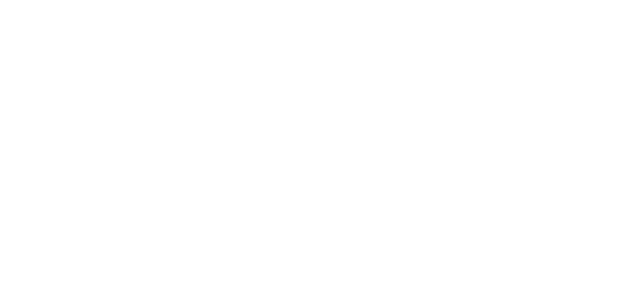
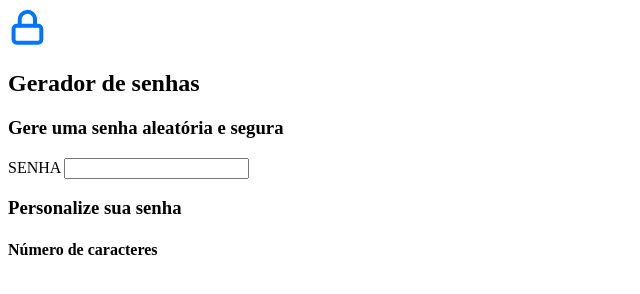
Before and after one commit to santtstw/crie-uma-senha, a plain HTML site: page index.html in a window 1280 px wide. Shown: the whole page, without its empty margins (0-640 px from the left). Drawn offline with Linux system fonts and the light colour scheme.

Commit message:
qwasdfghhg

```diff
--- a/index.html
+++ b/index.html
@@ -9,7 +9,21 @@
 <body>
   <section class="conteudo">
     <div class="conteudo-titulo">
-
+        <img src="./unlock.svg" alt="cadeado">
+        <h2 class="titulo-principal">Gerador de senhas</h2>
+        <h3 class="titulo-segundario">Gere uma senha aleatória e segura</h3>
+    </div>
+    <div class="conteudo-senha">
+      <label for="senha">SENHA</label>
+      <input name="senha" type="text" id="campo-senha" readonly>
+    </div>
+    <div class="parametro">
+      <h3 class="parametro-titulo">Personalize sua senha</h3>
+      <div class="parametro-coluna-senha">
+        <div class="parametro-senha">
+          <h4 class="parametro-senha-titulo">Número de caracteres</h4>
+        </div>
+      </div>
     </div>
   </section>
 </body>
```
